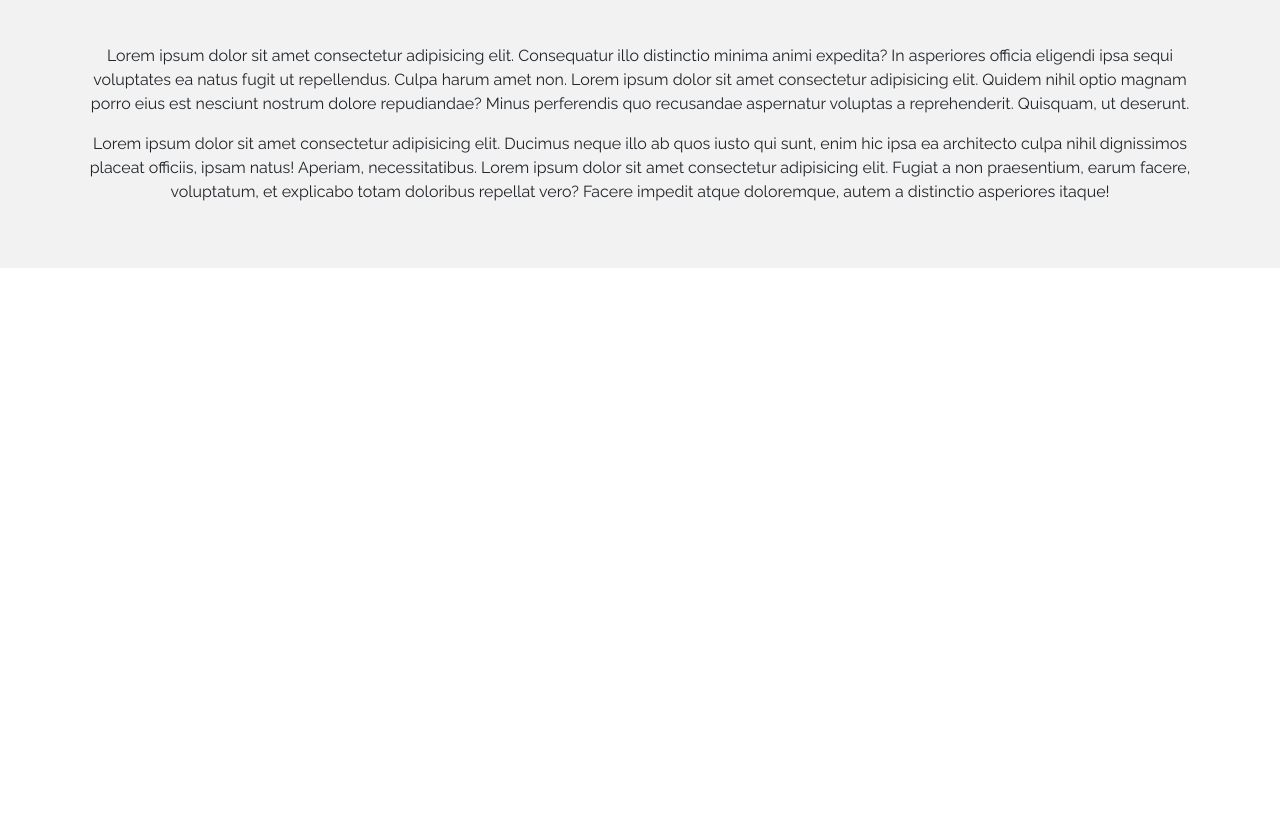
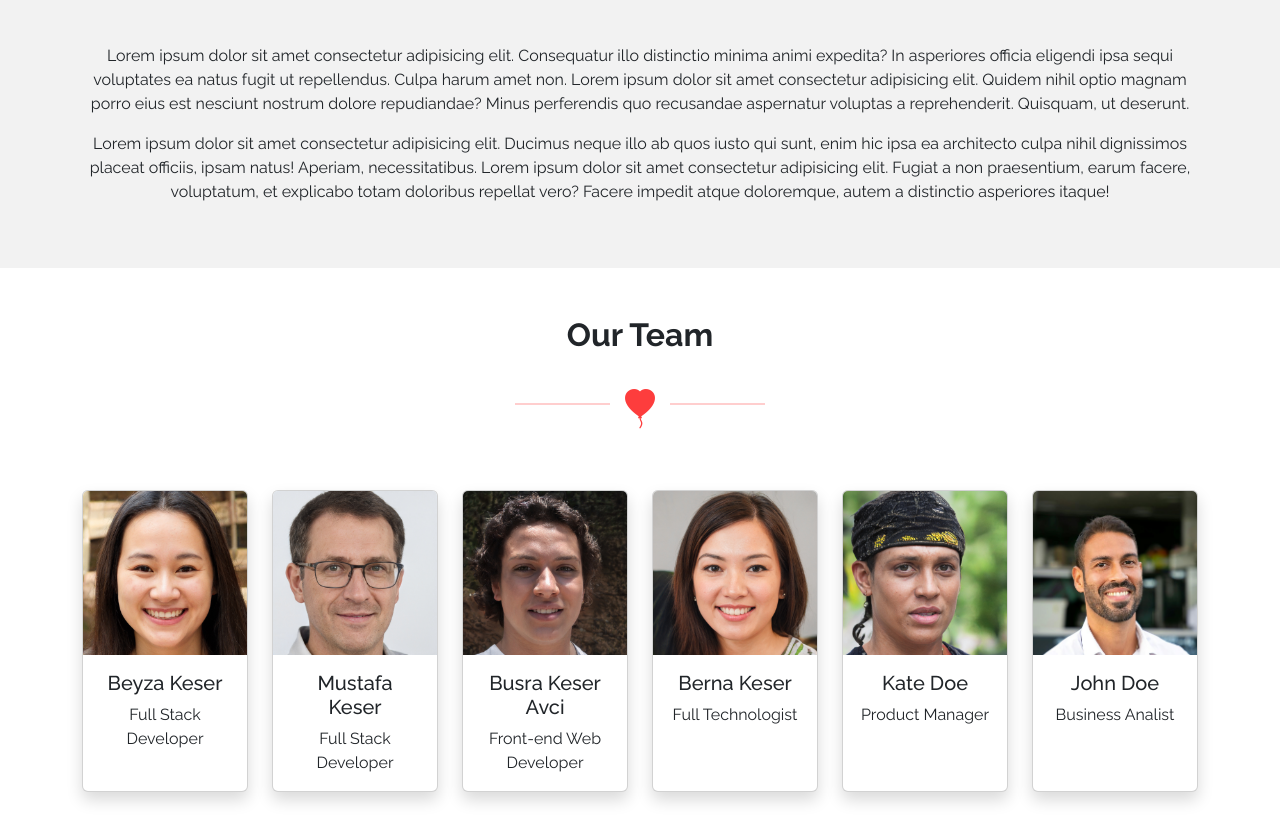
Before and after one commit to beyzaaakeser/WebDesign, a plain HTML site: page index.html in a window 1280 px wide. Shown: the part 827-1667 px from the top of the page. Before the commit the page ends 1095 px from the top, so only its background shows below. Drawn offline with nearby package versions, Linux system fonts and the light colour scheme.

Commit message:
team  section completed

```diff
--- a/index.html
+++ b/index.html
@@ -3,7 +3,7 @@
   <head>
     <meta charset="UTF-8" />
     <meta name="viewport" content="width=device-width, initial-scale=1.0" />
-    <title>Web Tasarim</title>
+    <title>Web Design</title>
     <link
       href="https://cdn.jsdelivr.net/npm/bootstrap@5.3.3/dist/css/bootstrap.min.css"
       rel="stylesheet"
@@ -131,7 +131,7 @@
       <div class="container">
         <h2 class="mb-5 fw-bold">About Us</h2>
         <hr class="hr" />
-        <i class="bi bi-balloon-heart-fill heart"></i>
+        <i class="bi bi-balloon-heart-fill heart-gray"></i>
         <p>
           Lorem ipsum dolor sit amet consectetur adipisicing elit. Consequatur
           illo distinctio minima animi expedita? In asperiores officia eligendi
@@ -154,6 +154,78 @@
       </div>
     </section>
 
+    <section class="p-5 text-center team">
+      <div class="container">
+        <h2 class="mb-5 fw-bold">Our Team</h2>
+        <hr class="hr" />
+        <i class="bi bi-balloon-heart-fill heart"></i>
+
+        <div
+          class="row row-cols-1 row-cols-sm-2 row-cols-md-3 row-cols-xl-6 g-4"
+        >
+          <div class="col">
+            <div class="card h-100 shadow">
+              <img src="images/ekip2.jpg" class="card-img-top" alt="..." />
+              <div class="card-body">
+                <h5 class="card-title">Beyza Keser</h5>
+                <p class="card-text">Full Stack Developer</p>
+              </div>
+            </div>
+          </div>
+          <div class="col">
+            <div class="card h-100 shadow">
+              <img src="images/ekip6.jpg" class="card-img-top" alt="..." />
+              <div class="card-body">
+                <h5 class="card-title">Mustafa Keser</h5>
+                <p class="card-text">Full Stack Developer</p>
+              </div>
+            </div>
+          </div>
+
+          <div class="col">
+            <div class="card h-100 shadow">
+              <img src="images/ekip4.jpg" class="card-img-top" alt="..." />
+              <div class="card-body">
+                <h5 class="card-title">Busra Keser Avci</h5>
+                <p class="card-text">Front-end Web Developer</p>
+              </div>
+            </div>
+          </div>
+          <div class="col">
+            <div class="card h-100 shadow">
+              <img src="images/ekip5.jpg" class="card-img-top" alt="..." />
+              <div class="card-body">
+                <h5 class="card-title">Berna Keser</h5>
+                <p class="card-text">Full Technologist</p>
+              </div>
+            </div>
+          </div>
+          <div class="col">
+            <div class="card h-100 shadow">
+              <img src="images/ekip1.jpg" class="card-img-top" alt="..." />
+              <div class="card-body">
+                <h5 class="card-title">Kate Doe</h5>
+                <p class="card-text">Product Manager</p>
+              </div>
+            </div>
+          </div>
+          <div class="col">
+            <div class="card h-100 shadow">
+              <img
+                src="images/pexels-kampus-production-5920775.jpg"
+                class="card-img-top"
+                alt="..."
+              />
+              <div class="card-body">
+                <h5 class="card-title">John Doe</h5>
+                <p class="card-text">Business Analist</p>
+              </div>
+            </div>
+          </div>
+        </div>
+      </div>
+    </section>
+
     <script
       src="https://cdn.jsdelivr.net/npm/bootstrap@5.3.3/dist/js/bootstrap.bundle.min.js"
       integrity="sha384-YvpcrYf0tY3lHB60NNkmXc5s9fDVZLESaAA55NDzOxhy9GkcIdslK1eN7N6jIeHz"
--- a/style.css
+++ b/style.css
@@ -27,11 +27,38 @@ body {
   margin: 25px auto;
 }
 
+.heart-gray {
+    color: var(--red);
+    position: relative;
+    top: -50px;
+    font-size: 40px;
+    border: 10px solid var(--bgc);
+    background-color: var(--bgc);
+
+}
+
+
+.team {
+    background-color: white;
+}
+
+
 .heart {
-  color: var(--red);
-  position: relative;
-  top: -50px;
-  font-size: 40px;
-  border: 10px solid var(--bgc);
-  background-color: var(--bgc);
+    color: var(--red);
+    position: relative;
+    top: -50px;
+    font-size: 40px;
+    border: 10px solid white;
+    background-color: white;
+
 }
+.card{
+    transition: all .5s ease-in-out;
+    cursor: pointer;
+}
+
+.card:hover{
+
+    transform: scale(1.1);
+
+}
```
Also changed, not shown: images/pexels-kampus-production-5920775.jpg (added).
